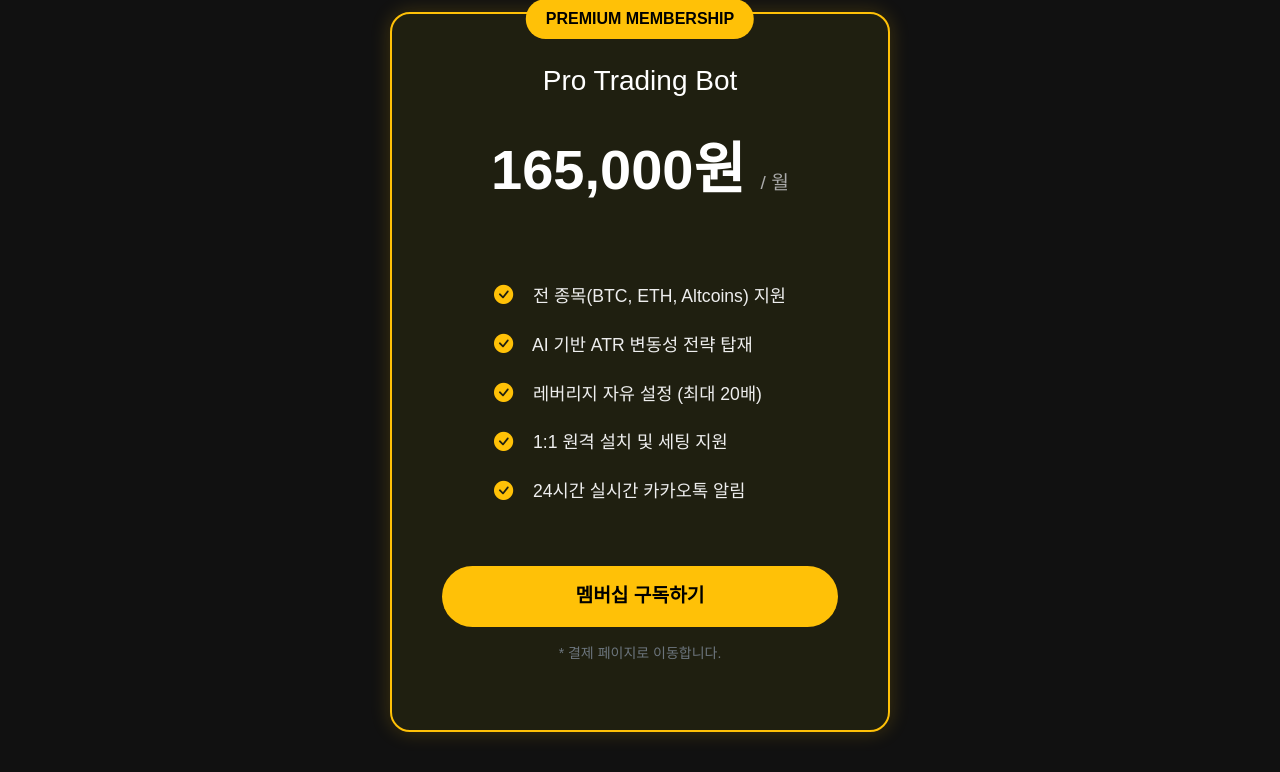
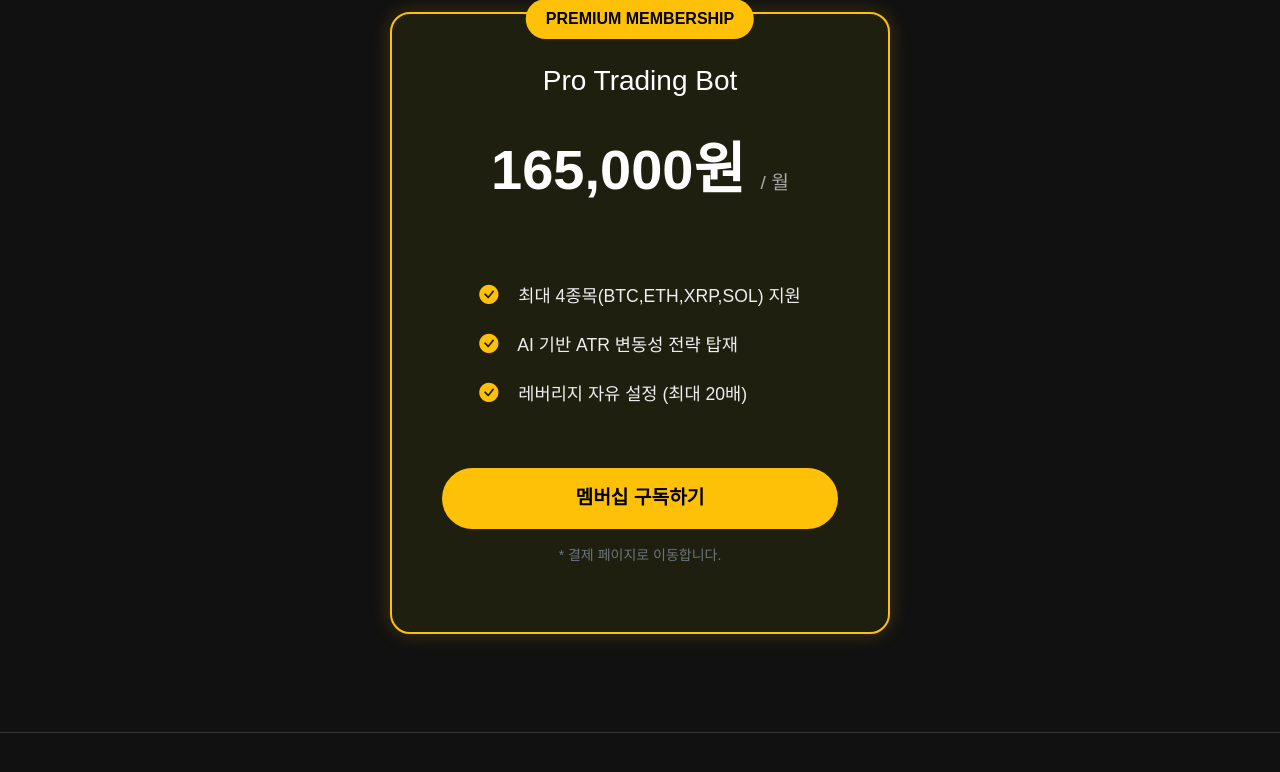
Before and after one commit to mango-chain/mango-website, a Flask app: page /pricing in a window 1280 px wide. Shown: the part 1100-1872 px from the top of the page. Run offline with Flask 3, Linux system fonts and the light colour scheme; some web fonts are replaced.

Commit message:
Add files via upload

```diff
--- a/templates/pricing.html
+++ b/templates/pricing.html
@@ -125,11 +125,9 @@
                     <div class="price">165,000원 <span>/ 월</span></div>
 
                     <ul class="features-list">
-                        <li><i class="bi bi-check-circle-fill"></i> 전 종목(BTC, ETH, Altcoins) 지원</li>
+                        <li><i class="bi bi-check-circle-fill"></i> 최대 4종목(BTC,ETH,XRP,SOL) 지원</li>
                         <li><i class="bi bi-check-circle-fill"></i> AI 기반 ATR 변동성 전략 탑재</li>
                         <li><i class="bi bi-check-circle-fill"></i> 레버리지 자유 설정 (최대 20배)</li>
-                        <li><i class="bi bi-check-circle-fill"></i> 1:1 원격 설치 및 세팅 지원</li>
-                        <li><i class="bi bi-check-circle-fill"></i> 24시간 실시간 카카오톡 알림</li>
                     </ul>
 
                     <a href="https://www.latpeed.com/memberships/693f43833a65992a42c79d63" target="_blank" class="btn btn-price">
```
